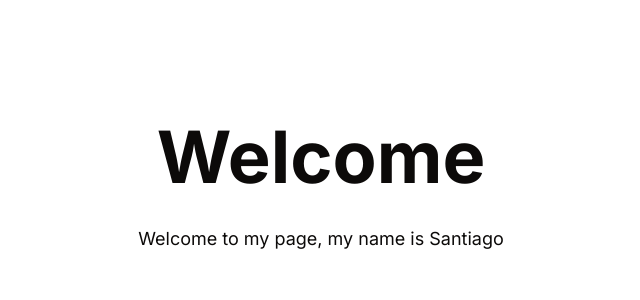
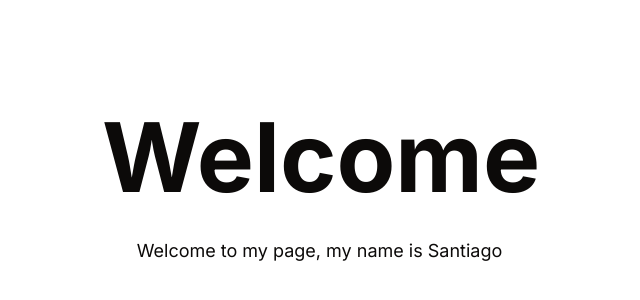
Before and after one commit to SantiZetina/sz-dashboard, a Next.js app: page / in a window 1280 px wide. Shown: the part 190-490 px from the top of the page, without its empty margins (319-959 px from the left). Built offline with nearby package versions, Linux system fonts and the light colour scheme.

Commit message:
Refactor typing effect and update website title

```diff
--- a/app/globals.css
+++ b/app/globals.css
@@ -77,31 +77,11 @@
 }
 
 @keyframes typing {
-  from {
-    width: 0;
-  }
-  to {
-    width: 100%;
-  }
+  from { width: 0; }
+  to { width: 100%; }
 }
 
-@keyframes blink {
-  50% {
-    border-color: transparent;
-  }
+@keyframes blink-cursor {
+  from, to { border-color: transparent; }
+  50% { border-color: black; }
 }
-
-.typing-container {
-  width: 500px;
-  text-align: center;
-  margin: 0;
-}
-
-.typing-effect {
-  display: inline-block;
-  overflow: hidden;
-  white-space: nowrap;
-  border-right: 3px transparent;
-  width: 0;
-  animation: typing 5s linear forwards, blink 0.75s step-end infinite;
-}
--- a/app/layout.tsx
+++ b/app/layout.tsx
@@ -7,7 +7,7 @@ import Navbar from '@/components/ui/navbar'
 const inter = Inter({ subsets: ['latin'] })
 
 export const metadata: Metadata = {
-  title: `Santiago's Portfolio`,
+  title: `Santiago's website`,
   description: 'Personal portfolio of Santiago',
 }
 
--- a/app/page.tsx
+++ b/app/page.tsx
@@ -7,15 +7,21 @@
 
 
 export default function Page() {
-  return (
-    <main className='flex min-h-screen flex-col p-4 sm:p-6'>
-      <div className='flex flex-col items-center justify-center md:justify-center
-        text-center gap-y-8 flex-1 px-4 sm:px-6 pb-10'>
-                <h1 className="text-4xl sm:text-6xl md:text-7xl font-bold">Welcome</h1>
-        <div className="typing-container">
-          <h3 className='typing-effect text-sm sm:text-md md:text-lg'>Welcome to my page, my name is Santiago</h3>
+  const typingEffectStyle = {
+    animation: `typing 5s linear forwards, blink 0.75s step-end infinite`,
+    borderRight: `3px solid transparent`,
+    width: '0'
+    }
+    return (
+      <main className='flex min-h-screen flex-col p-4 sm:p-6'>
+        <div className='flex flex-col items-center justify-center text-center gap-y-8 flex-1 px-4 sm:px-6 pb-10'>
+          <h1 className="text-3xl sm:text-5xl md:text-6xl lg:text-8xl font-bold">Welcome</h1>
+          <div className="max-w-full mx-auto">
+            <h3 className='inline-block overflow-hidden whitespace-nowrap text-sm sm:text-md md:text-lg' style={typingEffectStyle}>
+              Welcome to my page, my name is Santiago
+            </h3>
+          </div>
         </div>
-      </div>
-    </main>
-  )
+      </main>
+    )
 }
```
